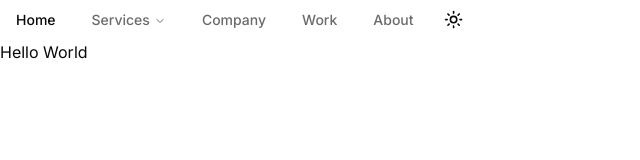
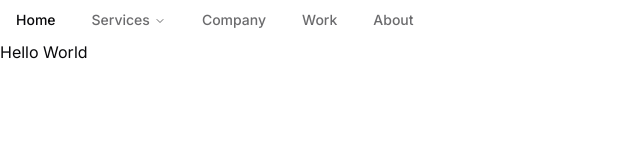
Before and after one commit to itsjmendez/toro, a Next.js app: page / in a window 1280 px wide. Shown: the top 160 px of the page, without its empty margins (0-640 px from the left). Built offline with nearby package versions, Linux system fonts and the light colour scheme.

Commit message:
refactor: remove ThemeToggle from LargeMenuItem in MainNav component

```diff
--- a/components/main-nav.tsx
+++ b/components/main-nav.tsx
@@ -128,9 +128,6 @@ export const LargeMenuItem = () => {
             </NavigationMenuLink>
           </Link>
         </NavigationMenuItem>
-        <NavigationMenuItem>
-          <ThemeToggle />
-        </NavigationMenuItem>
       </NavigationMenuList>
     </NavigationMenu>
   );
```
